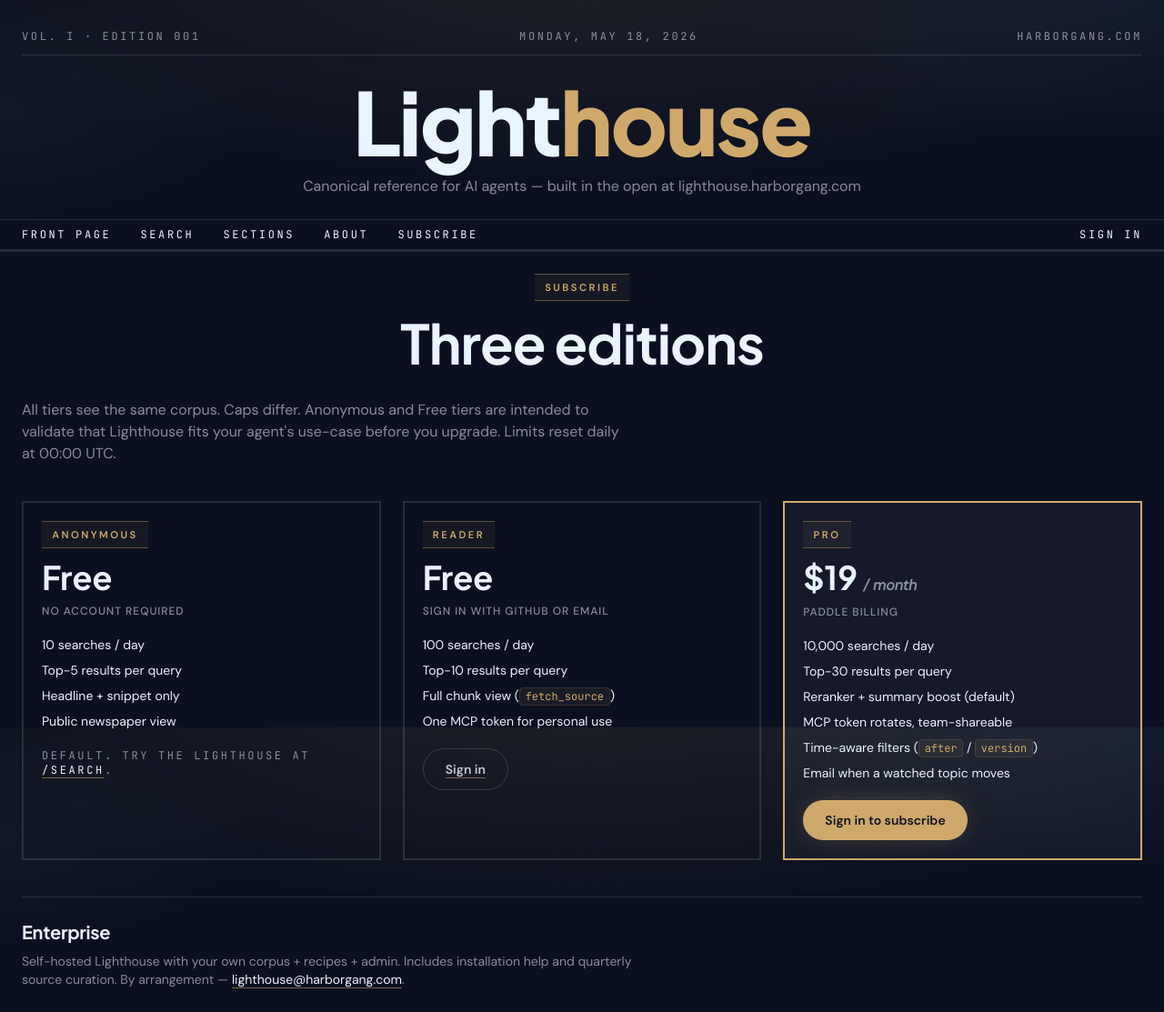
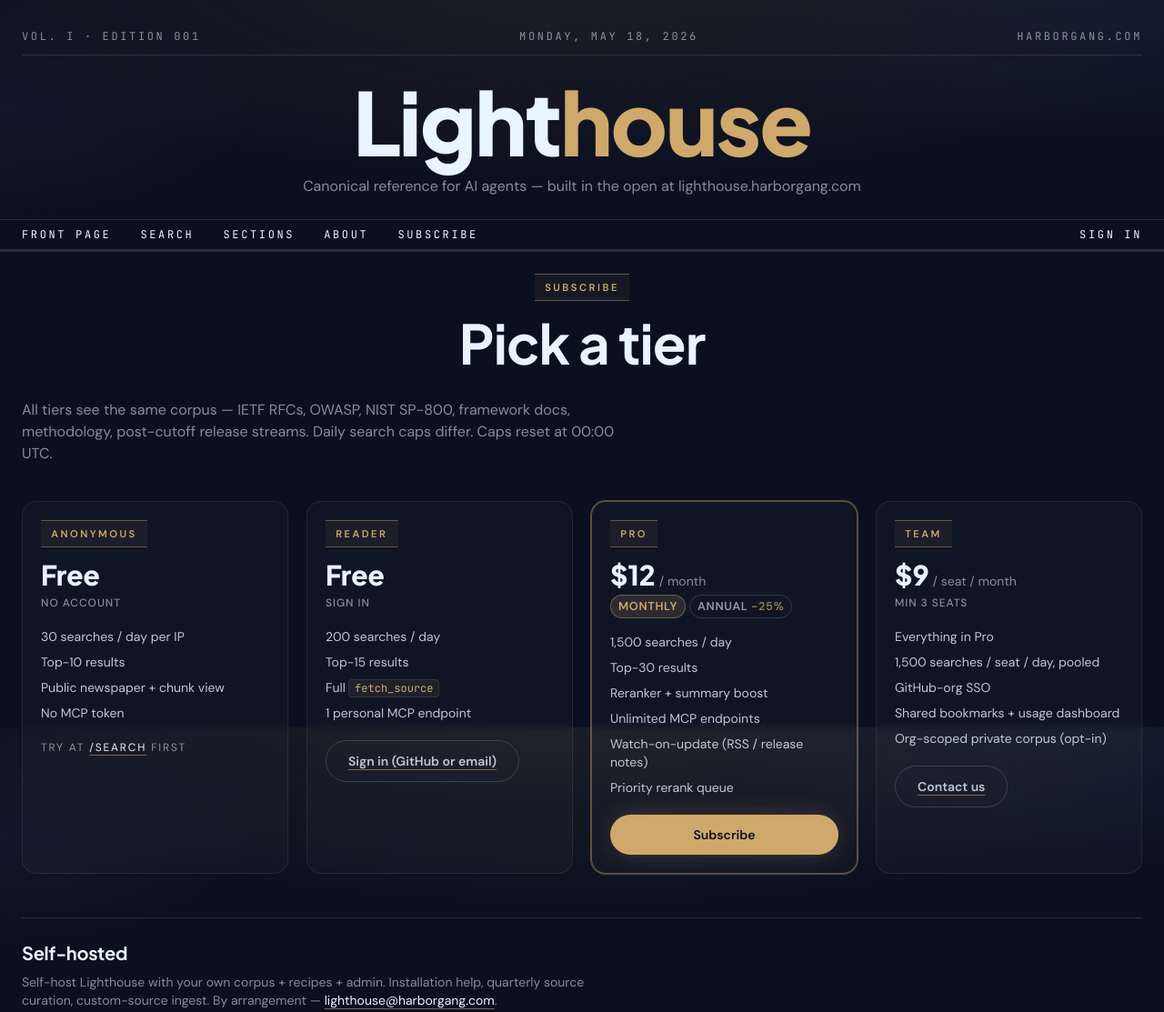
Before and after one commit to ElMundiUA/whafr, an Astro site in the folder web/: page /pricing in a window 1280 px wide. Shown: the top 1113 px of the page at 91% size. Built offline with nearby package versions, Linux system fonts and the light colour scheme; Astro itself is replaced by a stand-in of ours; no server answers.

Commit message:
feat(pricing): 4-tier layout + monthly/annual toggle + Paddle.js overlay
  - LIMITS: anon 20→30, free 100→200, pro 5000→1500. Numbers tuned
    per PM cost-model — Free becomes "obviously sufficient" for
    casual use, Pro caps at a defensible 1500/day so even a 6×
    heavy user stays under our $12 revenue.
  - /pricing: 4 cards (Anonymous / Reader / Pro / Team). Pro shows
    a Monthly/Annual toggle — Monthly $12, Annual $108 ($9/mo
    effective, −25% strip on the toggle). Team is contact-sales
    until we wire seat billing in Paddle.
  - Paddle.js overlay wired client-side via cdn.paddle.com. Reads
    PADDLE_CLIENT_TOKEN + price IDs from a server-rendered config
    block, opens checkout with our auth0_sub passed as customData
    so the webhook can match the user. Anon click → /api/auth/login.

```diff
--- a/web/src/lib/paddle.ts
+++ b/web/src/lib/paddle.ts
@@ -150,12 +150,11 @@
   return mismatch === 0;
 }
 
-export function checkoutUrl(auth0Sub: string, email: string): string {
-  // Until the Paddle.js overlay is wired (needs PADDLE_CLIENT_TOKEN
-  // + Paddle.js loaded on /pricing), point the upgrade button at
-  // /pricing with the user's identifier in the query string — the
-  // overlay can pick it up later and pass it through to Paddle as
-  // customData.
-  const params = new URLSearchParams({ plan: "pro", sub: auth0Sub, email });
-  return `/pricing#checkout?${params.toString()}`;
+export function checkoutUrl(_auth0Sub: string, _email: string): string {
+  // Paddle.js overlay lives on /pricing now — pointing the upgrade
+  // CTA there lets the page initialise Paddle.Checkout client-side
+  // (it needs the public token + user identifiers, which the page
+  // already has). No query params needed; the overlay reads from
+  // window.__lighthouse config.
+  return "/pricing";
 }
--- a/web/src/lib/usage.ts
+++ b/web/src/lib/usage.ts
@@ -5,10 +5,14 @@
 import { one } from "@/lib/db";
 import type { SessionUser } from "@/lib/auth";
 
+// Daily search caps. Numbers tuned for "200 reads as obviously
+// sufficient" on Free and "$12 Pro under the expense-it-without-
+// asking line" on Pro. Anonymous gets enough to evaluate before
+// signing up but bites quickly on a real coding session.
 export const LIMITS = {
-  anon: 20,
-  free: 100,
-  pro: 5000,
+  anon: 30,
+  free: 200,
+  pro: 1500,
 } as const;
 
 export type Tier = keyof typeof LIMITS;
--- a/web/src/pages/pricing.astro
+++ b/web/src/pages/pricing.astro
@@ -1,89 +1,206 @@
 ---
 import Newspaper from "@/layouts/Newspaper.astro";
-import { checkoutUrl } from "@/lib/paddle";
 
 export const prerender = false;
 
 const user = Astro.locals.user;
-const upgradeHref = user
-  ? checkoutUrl(user.sub, user.email)
-  : "/api/auth/login?return_to=/pricing";
-const upgradeLabel = user
-  ? user.tier === "pro" ? "Manage subscription" : "Subscribe"
-  : "Sign in to subscribe";
-const readerHref = user ? "/" : "/api/auth/login?return_to=/";
-const readerLabel = user ? "You're signed in" : "Sign in";
+const readerHref = user ? "/home" : "/api/auth/login?return_to=/home";
+const readerLabel = user ? "You're signed in" : "Sign in (GitHub or email)";
+
+// Client-side Paddle.js needs the public token + environment + the
+// two price IDs to open the checkout overlay. Server-side env reads
+// happen here; the values are inlined into a JSON config block
+// below for the browser script to pick up.
+const paddleConfig = {
+  token: process.env.PADDLE_CLIENT_TOKEN ?? "",
+  environment: process.env.PADDLE_ENVIRONMENT ?? "sandbox",
+  prices: {
+    monthly: process.env.PADDLE_PRICE_PRO_MONTHLY ?? "",
+    annual: process.env.PADDLE_PRICE_PRO_ANNUAL ?? "",
+  },
+  signedIn: !!user,
+  user: user ? { sub: user.sub, email: user.email } : null,
+  loginUrl: "/api/auth/login?return_to=/pricing",
+};
 ---
 
-<Newspaper title="Subscribe — Lighthouse" section="SUBSCRIBE" pageHeading="Three editions">
+<Newspaper title="Subscribe — Lighthouse" section="SUBSCRIBE" pageHeading="Pick a tier">
   <p class="text-muted text-base max-w-2xl mb-10">
-    All tiers see the same corpus. Caps differ. Anonymous and Free
-    tiers are intended to validate that Lighthouse fits your agent's
-    use-case before you upgrade. Limits reset daily at 00:00 UTC.
+    All tiers see the same corpus — IETF RFCs, OWASP, NIST SP-800, framework
+    docs, methodology, post-cutoff release streams. Daily search caps differ.
+    Caps reset at 00:00 UTC.
   </p>
 
-  <section class="grid grid-cols-1 md:grid-cols-3 gap-6">
+  <section class="grid grid-cols-1 md:grid-cols-4 gap-5">
     <!-- Anonymous -->
-    <article class="border-2 border-rule p-5">
+    <article class="glass p-5 min-w-0">
       <p class="section-flag inline-block mb-3">Anonymous</p>
-      <p class="font-display text-4xl font-bold mb-2">Free</p>
-      <p class="byline mb-4">No account required</p>
-      <ul class="font-serif text-sm space-y-2">
-        <li>10 searches / day</li>
-        <li>Top-5 results per query</li>
-        <li>Headline + snippet only</li>
-        <li>Public newspaper view</li>
+      <p class="font-display text-3xl font-extrabold mb-1">Free</p>
+      <p class="byline mb-4">No account</p>
+      <ul class="text-sm space-y-2 text-mist/80">
+        <li>30 searches / day per IP</li>
+        <li>Top-10 results</li>
+        <li>Public newspaper + chunk view</li>
+        <li>No MCP token</li>
       </ul>
-      <p class="mt-5 text-xs font-mono uppercase tracking-flag text-muted">
-        Default. Try the lighthouse at <a href="/search">/search</a>.
+      <p class="mt-5 text-xs uppercase tracking-[0.15em] text-muted">
+        Try at <a href="/search">/search</a> first
       </p>
     </article>
 
-    <!-- Free registered -->
-    <article class="border-2 border-rule p-5">
+    <!-- Free reader -->
+    <article class="glass p-5 min-w-0">
       <p class="section-flag inline-block mb-3">Reader</p>
-      <p class="font-display text-4xl font-bold mb-2">Free</p>
-      <p class="byline mb-4">Sign in with GitHub or email</p>
-      <ul class="font-serif text-sm space-y-2">
-        <li>100 searches / day</li>
-        <li>Top-10 results per query</li>
-        <li>Full chunk view (<code class="font-mono text-xs">fetch_source</code>)</li>
-        <li>One MCP token for personal use</li>
+      <p class="font-display text-3xl font-extrabold mb-1">Free</p>
+      <p class="byline mb-4">Sign in</p>
+      <ul class="text-sm space-y-2 text-mist/80">
+        <li>200 searches / day</li>
+        <li>Top-15 results</li>
+        <li>Full <code class="text-xs">fetch_source</code></li>
+        <li>1 personal MCP endpoint</li>
       </ul>
       <a href={readerHref} class="btn-secondary mt-5">
         {readerLabel}
       </a>
     </article>
 
-    <!-- Pro paid -->
-    <article class="border-2 border-accent p-5 bg-soft">
+    <!-- Pro -->
+    <article class="glass p-5 min-w-0 border-champagne/40 ring-1 ring-champagne/40">
       <p class="section-flag inline-block mb-3">Pro</p>
-      <p class="font-display text-4xl font-bold mb-2">$19 <span class="text-base font-serif italic text-muted">/ month</span></p>
-      <p class="byline mb-4">Paddle billing</p>
-      <ul class="font-serif text-sm space-y-2">
-        <li>10,000 searches / day</li>
-        <li>Top-30 results per query</li>
-        <li>Reranker + summary boost (default)</li>
-        <li>MCP token rotates, team-shareable</li>
-        <li>Time-aware filters (<code class="font-mono text-xs">after</code> /
-          <code class="font-mono text-xs">version</code>)</li>
-        <li>Email when a watched topic moves</li>
+      <div class="mb-1 flex items-baseline gap-1">
+        <span id="pro-price" class="font-display text-3xl font-extrabold">$12</span>
+        <span id="pro-cadence" class="text-sm text-muted">/ month</span>
+      </div>
+      <div class="flex gap-1 text-xs uppercase tracking-[0.15em] mb-4">
+        <button data-billing="monthly"
+          class="billing-toggle px-2 py-1 rounded-full border border-champagne/40 bg-champagne/15 text-champagne">
+          Monthly
+        </button>
+        <button data-billing="annual"
+          class="billing-toggle px-2 py-1 rounded-full border border-white/15 text-mist/60 hover:text-mist">
+          Annual <span class="text-champagne/70">−25%</span>
+        </button>
+      </div>
+      <ul class="text-sm space-y-2 text-mist/80">
+        <li>1,500 searches / day</li>
+        <li>Top-30 results</li>
+        <li>Reranker + summary boost</li>
+        <li>Unlimited MCP endpoints</li>
+        <li>Watch-on-update (RSS / release notes)</li>
+        <li>Priority rerank queue</li>
       </ul>
-      <a href={upgradeHref} class="btn-primary mt-5">
-        {upgradeLabel}
-      </a>
+      <button id="pro-checkout" data-billing="monthly" class="btn-primary mt-5 w-full justify-center">
+        Subscribe
+      </button>
+      <p id="pro-checkout-hint" class="text-muted text-xs mt-2 hidden">
+        <a href={paddleConfig.loginUrl}>Sign in</a> first — we attach your
+        account to the subscription.
+      </p>
+    </article>
+
+    <!-- Team -->
+    <article class="glass p-5 min-w-0">
+      <p class="section-flag inline-block mb-3">Team</p>
+      <div class="mb-1 flex items-baseline gap-1">
+        <span class="font-display text-3xl font-extrabold">$9</span>
+        <span class="text-sm text-muted">/ seat / month</span>
+      </div>
+      <p class="byline mb-4">Min 3 seats</p>
+      <ul class="text-sm space-y-2 text-mist/80">
+        <li>Everything in Pro</li>
+        <li>1,500 searches / seat / day, pooled</li>
+        <li>GitHub-org SSO</li>
+        <li>Shared bookmarks + usage dashboard</li>
+        <li>Org-scoped private corpus (opt-in)</li>
+      </ul>
+      <a href="mailto:lighthouse@harborgang.com?subject=Lighthouse%20Team%20plan"
+         class="btn-secondary mt-5">Contact us</a>
     </article>
   </section>
 
-  <hr class="mt-10 mb-6" />
+  <hr class="mt-12 mb-6" />
 
-  <section class="font-serif text-sm text-muted max-w-2xl">
-    <h3 class="font-display text-xl mb-2 text-mist">Enterprise</h3>
+  <section class="text-sm text-muted max-w-2xl">
+    <h3 class="font-display text-xl mb-2 text-mist">Self-hosted</h3>
     <p>
-      Self-hosted Lighthouse with your own corpus + recipes + admin.
-      Includes installation help and quarterly source curation. By
-      arrangement —
+      Self-host Lighthouse with your own corpus + recipes + admin. Installation
+      help, quarterly source curation, custom-source ingest. By arrangement —{" "}
       <a href="mailto:lighthouse@harborgang.com">lighthouse@harborgang.com</a>.
     </p>
   </section>
 </Newspaper>
+
+<script id="paddle-config" type="application/json" set:html={JSON.stringify(paddleConfig)}></script>
+<script src="https://cdn.paddle.com/paddle/v2/paddle.js" is:inline></script>
+<script is:inline>
+(() => {
+  const cfg = JSON.parse(document.getElementById("paddle-config").textContent);
+
+  // ---- Billing-cadence toggle (UI only) ----
+  let billing = "monthly";
+  const proPrice = document.getElementById("pro-price");
+  const proCadence = document.getElementById("pro-cadence");
+  const proButton = document.getElementById("pro-checkout");
+  const proHint = document.getElementById("pro-checkout-hint");
+
+  function setBilling(next) {
+    billing = next;
+    proButton.dataset.billing = next;
+    document.querySelectorAll(".billing-toggle").forEach((b) => {
+      const active = b.dataset.billing === next;
+      b.classList.toggle("bg-champagne/15", active);
+      b.classList.toggle("border-champagne/40", active);
+      b.classList.toggle("text-champagne", active);
+      b.classList.toggle("border-white/15", !active);
+      b.classList.toggle("text-mist/60", !active);
+    });
+    if (next === "annual") {
+      proPrice.textContent = "$9";
+      proCadence.textContent = "/ month, billed $108 / year";
+    } else {
+      proPrice.textContent = "$12";
+      proCadence.textContent = "/ month";
+    }
+  }
+
+  document.querySelectorAll(".billing-toggle").forEach((b) => {
+    b.addEventListener("click", () => setBilling(b.dataset.billing));
+  });
+
+  // ---- Checkout ----
+  if (!cfg.token || !window.Paddle) {
+    // Misconfig — just point at sign-in (if anonymous) or hide CTA.
+    proButton.addEventListener("click", (e) => {
+      e.preventDefault();
+      window.location.href = cfg.signedIn ? "/home" : cfg.loginUrl;
+    });
+    return;
+  }
+
+  window.Paddle.Environment.set(cfg.environment);
+  window.Paddle.Initialize({ token: cfg.token });
+
+  proButton.addEventListener("click", () => {
+    if (!cfg.signedIn) {
+      window.location.href = cfg.loginUrl;
+      return;
+    }
+    const priceId = billing === "annual" ? cfg.prices.annual : cfg.prices.monthly;
+    if (!priceId) {
+      proHint.textContent = "This plan isn't fully wired yet. Contact lighthouse@harborgang.com.";
+      proHint.classList.remove("hidden");
+      return;
+    }
+    window.Paddle.Checkout.open({
+      items: [{ priceId, quantity: 1 }],
+      customer: { email: cfg.user.email },
+      customData: { auth0_sub: cfg.user.sub, email: cfg.user.email },
+      settings: {
+        displayMode: "overlay",
+        theme: "dark",
+        successUrl: window.location.origin + "/home?from=checkout",
+      },
+    });
+  });
+})();
+</script>
```
